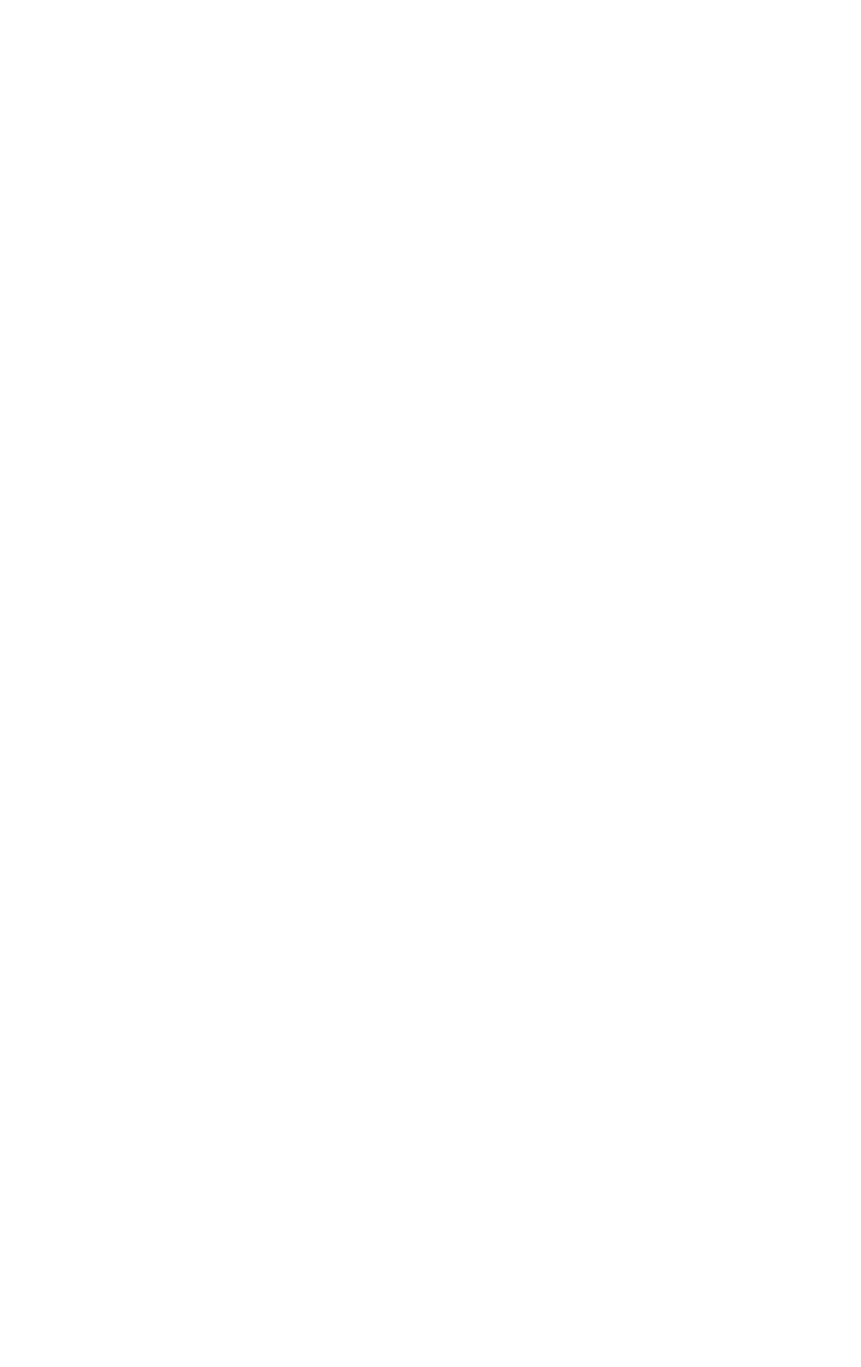
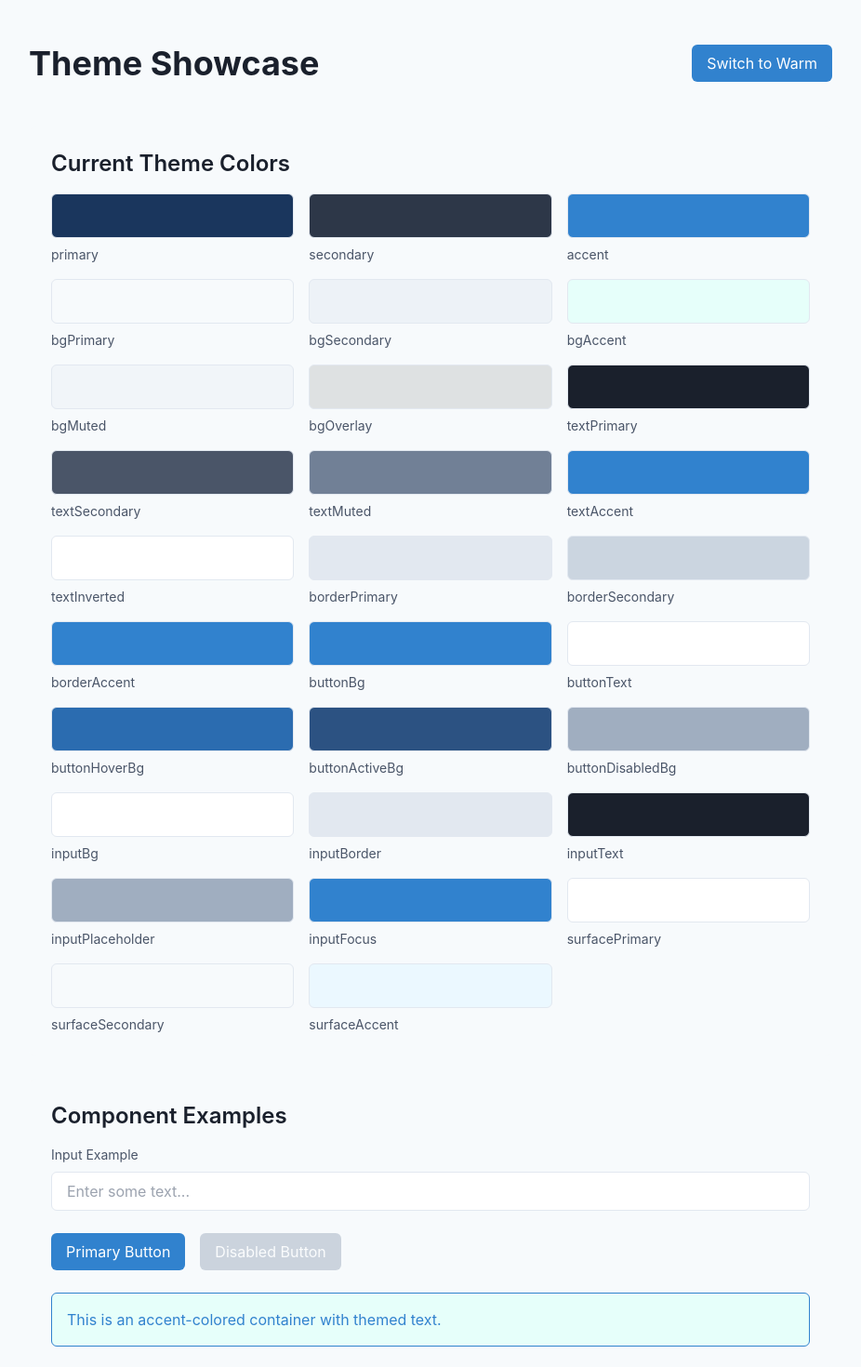
Before and after one commit to DhruvSinha2003/inwards-and-onwards, a React (Create React App) app in the folder client/: page / in a window 1280 px wide. Shown: the top 1470 px of the page at 93% size, without its empty margins (177-1103 px from the left). Before the commit the page ends 800 px from the top, so only its background shows below. Built offline with nearby package versions, Linux system fonts and the light colour scheme; the HTML template or start-up script is replaced by a standard one.

Commit message:
Themes issues

```diff
--- a/client/src/App.js
+++ b/client/src/App.js
@@ -1,10 +1,11 @@
+import { ThemeProvider } from "./contexts/ThemeContext";
 import Landing from "./pages/Landing";
 
 function App() {
   return (
-    <div className="App">
+    <ThemeProvider>
       <Landing />
-    </div>
+    </ThemeProvider>
   );
 }
 
--- a/client/src/contexts/ThemeContext.js
+++ b/client/src/contexts/ThemeContext.js
@@ -0,0 +1,50 @@
+// src/contexts/ThemeContext.js
+import { createContext, useContext, useEffect, useState } from "react";
+import { coolTheme } from "../themes/cool.js";
+import { darkTheme } from "../themes/dark.js";
+import { warmTheme } from "../themes/warm.js";
+
+const ThemeContext = createContext();
+
+export function ThemeProvider({ children }) {
+  const [theme, setTheme] = useState(() => {
+    const savedTheme = localStorage.getItem("theme");
+    return savedTheme ? JSON.parse(savedTheme) : coolTheme;
+  });
+
+  useEffect(() => {
+    localStorage.setItem("theme", JSON.stringify(theme));
+  }, [theme]);
+
+  const cycleTheme = () => {
+    setTheme((currentTheme) => {
+      switch (currentTheme.name) {
+        case "cool":
+          return warmTheme;
+        case "warm":
+          return darkTheme;
+        case "dark":
+        default:
+          return coolTheme;
+      }
+    });
+  };
+
+  const value = {
+    theme,
+    cycleTheme,
+    colors: theme.colors,
+  };
+
+  return (
+    <ThemeContext.Provider value={value}>{children}</ThemeContext.Provider>
+  );
+}
+
+export function useTheme() {
+  const context = useContext(ThemeContext);
+  if (!context) {
+    throw new Error("useTheme must be used within a ThemeProvider");
+  }
+  return context;
+}
--- a/client/src/pages/Landing.js
+++ b/client/src/pages/Landing.js
@@ -1,7 +1,162 @@
+// src/pages/Landing.js
 import React from "react";
+import { useTheme } from "../contexts/ThemeContext";
 
 const Landing = () => {
-  return <div></div>;
+  const { theme, cycleTheme, colors } = useTheme();
+
+  return (
+    <div
+      style={{ backgroundColor: colors.bgPrimary }}
+      className="min-h-screen transition-colors duration-300"
+    >
+      <div className="max-w-4xl mx-auto px-4 py-12">
+        <header className="flex justify-between items-center mb-12">
+          <h1
+            style={{ color: colors.textPrimary }}
+            className="text-4xl font-bold"
+          >
+            Theme Showcase
+          </h1>
+          <button
+            onClick={cycleTheme}
+            style={{
+              backgroundColor: colors.buttonBg,
+              color: colors.buttonText,
+            }}
+            className="px-4 py-2 rounded-md hover:opacity-90 transition-opacity"
+          >
+            Switch to {getNextThemeName(theme.name)}
+          </button>
+        </header>
+
+        <main>
+          <div className="grid gap-6">
+            <ThemePreview />
+            <ComponentExamples />
+          </div>
+        </main>
+      </div>
+    </div>
+  );
+};
+
+const ThemePreview = () => {
+  const { colors } = useTheme();
+
+  return (
+    <div
+      style={{ backgroundColor: colors.surfaceSecondary }}
+      className="p-6 rounded-lg"
+    >
+      <h2
+        style={{ color: colors.textPrimary }}
+        className="text-2xl font-semibold mb-4"
+      >
+        Current Theme Colors
+      </h2>
+      <div className="grid grid-cols-2 md:grid-cols-3 gap-4">
+        {Object.entries(colors).map(([name, value]) => (
+          <div key={name} className="flex flex-col gap-2">
+            <div
+              className="h-12 rounded-md border"
+              style={{
+                backgroundColor: value,
+                borderColor: colors.borderPrimary,
+              }}
+            />
+            <p style={{ color: colors.textSecondary }} className="text-sm">
+              {name}
+            </p>
+          </div>
+        ))}
+      </div>
+    </div>
+  );
+};
+
+const ComponentExamples = () => {
+  const { colors } = useTheme();
+
+  return (
+    <div
+      style={{ backgroundColor: colors.surfaceSecondary }}
+      className="p-6 rounded-lg"
+    >
+      <h2
+        style={{ color: colors.textPrimary }}
+        className="text-2xl font-semibold mb-4"
+      >
+        Component Examples
+      </h2>
+      <div className="space-y-6">
+        <div className="space-y-2">
+          <label
+            style={{ color: colors.textSecondary }}
+            className="block text-sm"
+          >
+            Input Example
+          </label>
+          <input
+            type="text"
+            placeholder="Enter some text..."
+            style={{
+              backgroundColor: colors.inputBg,
+              borderColor: colors.inputBorder,
+              color: colors.inputText,
+            }}
+            className="w-full px-4 py-2 rounded-md border focus:outline-none"
+          />
+        </div>
+
+        <div className="space-x-4">
+          <button
+            style={{
+              backgroundColor: colors.buttonBg,
+              color: colors.buttonText,
+            }}
+            className="px-4 py-2 rounded-md hover:opacity-90 transition-opacity"
+          >
+            Primary Button
+          </button>
+          <button
+            style={{
+              backgroundColor: colors.buttonDisabledBg,
+              color: colors.buttonText,
+            }}
+            className="px-4 py-2 rounded-md opacity-50 cursor-not-allowed"
+            disabled
+          >
+            Disabled Button
+          </button>
+        </div>
+
+        <div
+          style={{
+            backgroundColor: colors.bgAccent,
+            borderColor: colors.borderAccent,
+          }}
+          className="p-4 rounded-md border"
+        >
+          <p style={{ color: colors.textAccent }}>
+            This is an accent-colored container with themed text.
+          </p>
+        </div>
+      </div>
+    </div>
+  );
+};
+
+const getNextThemeName = (currentTheme) => {
+  switch (currentTheme) {
+    case "cool":
+      return "Warm";
+    case "warm":
+      return "Dark";
+    case "dark":
+    default:
+      return "Cool";
+  }
 };
 
 export default Landing;
```
Also changed, not shown: client/src/styles/globals.css (deleted).
